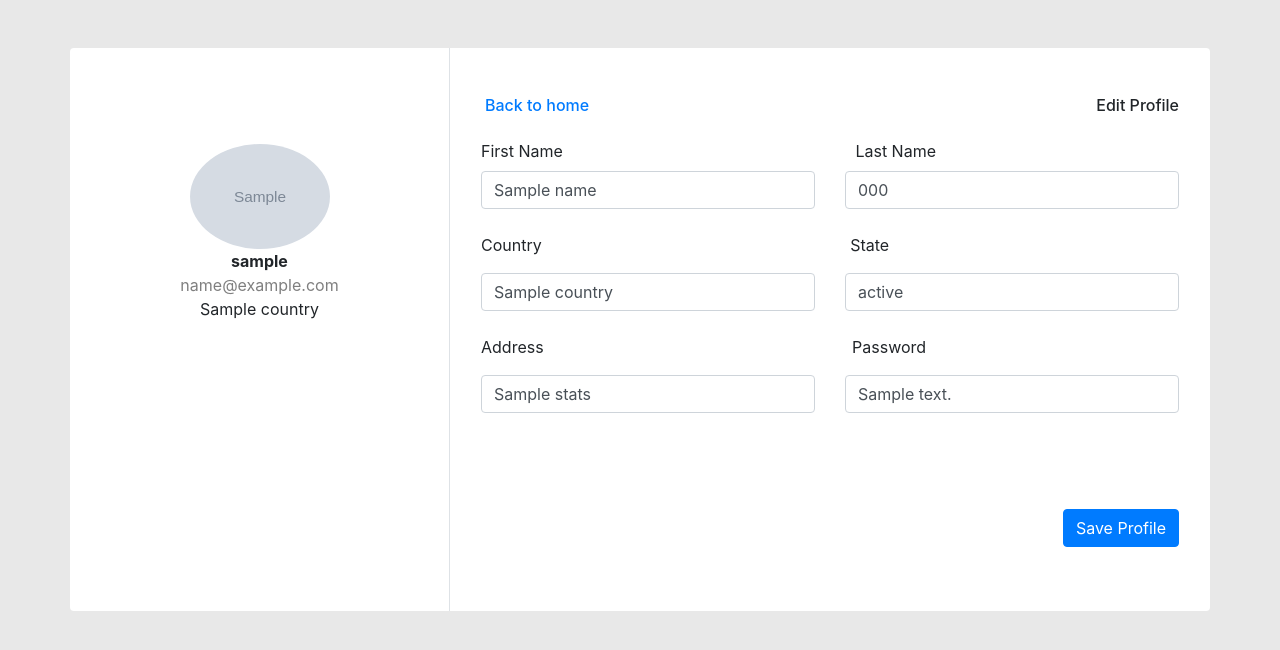
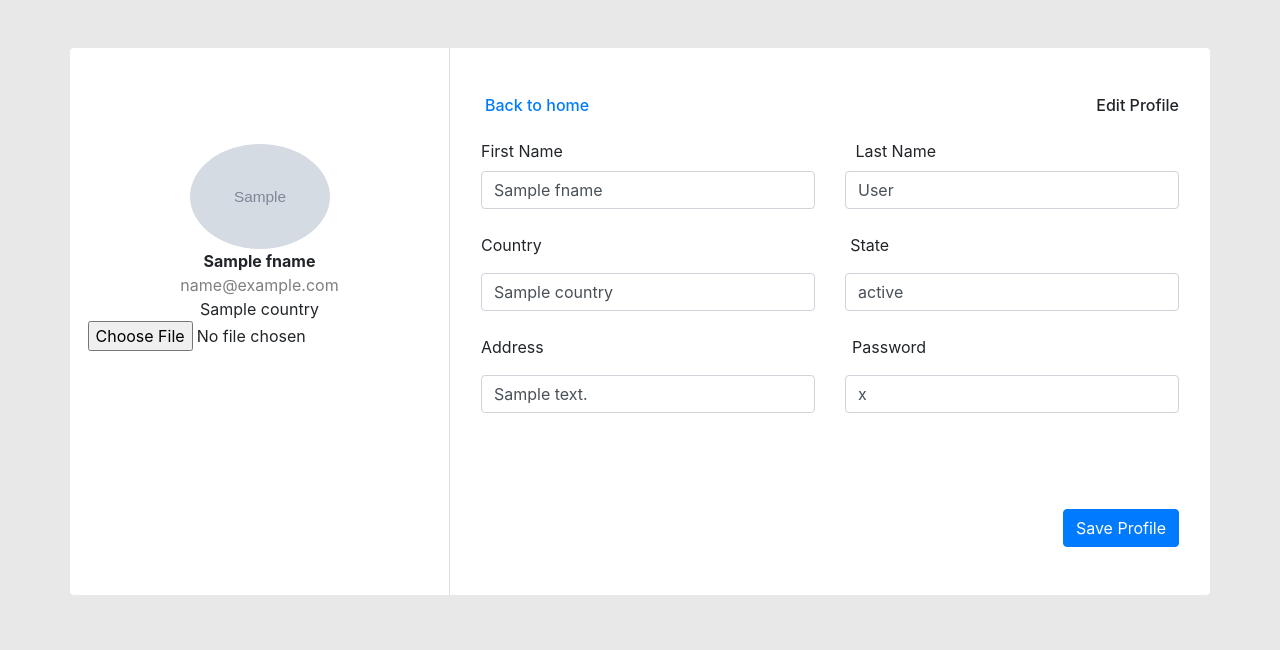
Before and after one commit to taru2001/Hack36, a Django app: template student/templates/student/editprofile.html in a window 1280 px wide. Shown: the top 650 px of the page. Run offline with Django 3.2, Linux system fonts and the light colour scheme; the template is opened without the code that fills it: most values are stand-ins (such as "Sample title", 1, 10 or a date in 2020); grey boxes marked "Sample" are stand-in pictures; some libraries are stand-ins or nearby versions.

Commit message:
edit profile and profile of student

```diff
--- a/student/templates/student/editprofile.html
+++ b/student/templates/student/editprofile.html
@@ -9,17 +9,19 @@
         <link rel="stylesheet" type="text/css" href="{% static 'student/edit.css' %}">
     </head>
     <body>
+        <form method="POST" action="/student/manage_edit">{% csrf_token %}
         <div class="container rounded bg-white mt-5">
             <div class="row">
                 <div class="col-md-4 border-right">
                     <div class="d-flex flex-column align-items-center text-center p-3 py-5">
-                        {% if profileImage.url is not None %}
+                            {% if profileImage.url is not None %}
                         <img class="rounded-circle mt-5" src="{{profileImage.url}}" width="140">
                         {% else %}
                         <img class="rounded-circle mt-5" src="https://afribary.com/authors/anonymous-user/photo" width="140">
                         {% endif %}
-                        <span class="font-weight-bold">{{username}}</span><span class="text-black-50">{{email}}</span>
+                        <span class="font-weight-bold">{{fname}}</span><span class="text-black-50">{{email}}</span>
                         <span>{{country}}</span>
+                        <input type="file" name="profilePic" id="stats">
                     </div>
                 </div>
                 <div class="col-md-8">
@@ -30,12 +32,12 @@
                             </div>
                             <h6 class="text-right">Edit Profile</h6>
                         </div>
-                        <form method="post" action="/student/manage_edit">{% csrf_token %}
+
                             <span>First Name</span>
                             <span style="margin-left: 18rem;">Last Name</span>
                         <div class="row mt-2">
-                            <div class="col-md-6"><input type="text" class="form-control" placeholder="First Name" name="firstname" id="name" value="{{ name }}" ></div>
-                            <div class="col-md-6"><input type="text" class="form-control"  placeholder="Last Name" name="lastname" id="phone" value="{{mobile}}"></div>
+                            <div class="col-md-6"><input type="text" class="form-control" placeholder="First Name" name="firstname" id="name" value="{{ fname }}" ></div>
+                            <div class="col-md-6"><input type="text" class="form-control"  placeholder="Last Name" name="lastname" id="phone" value="{{ lname }}"></div>
                         </div>
                         <br>
                         <span>Country</span>
@@ -48,16 +50,17 @@
                         <span>Address</span>
                         <span style="margin-left: 19rem;">Password</span>
                         <div class="row mt-3">
-                            <div class="col-md-6"><input type="text" class="form-control" placeholder="Address" name="address" id="stats" value="{{stats}}"></div>
-                            <div class="col-md-6"><input type="text" class="form-control" placeholder="Password" name="password" id="description" value="{{description}}"></div>
+                            <div class="col-md-6"><input type="text" class="form-control" placeholder="Address" name="address" id="stats" value="{{address}}"></div>
+                            <div class="col-md-6"><input type="text" class="form-control" placeholder="Password" name="password" id="description" value="{{password}}"></div>
                         </div>
                         <br>
                         <br>
                         <div class="mt-5 text-right"><button class="btn btn-primary profile-button" type="submit">Save Profile</button></div>
-                    </form>
+
                     </div>
                 </div>
             </div>
         </div>
+    </form>
     </body>
 </html>
```
Also changed, not shown: student/templates/student/profile.html (+9 -3 lines), student/views.py (+17 -4 lines), db.sqlite3, media/studentImages/download.png (added).
